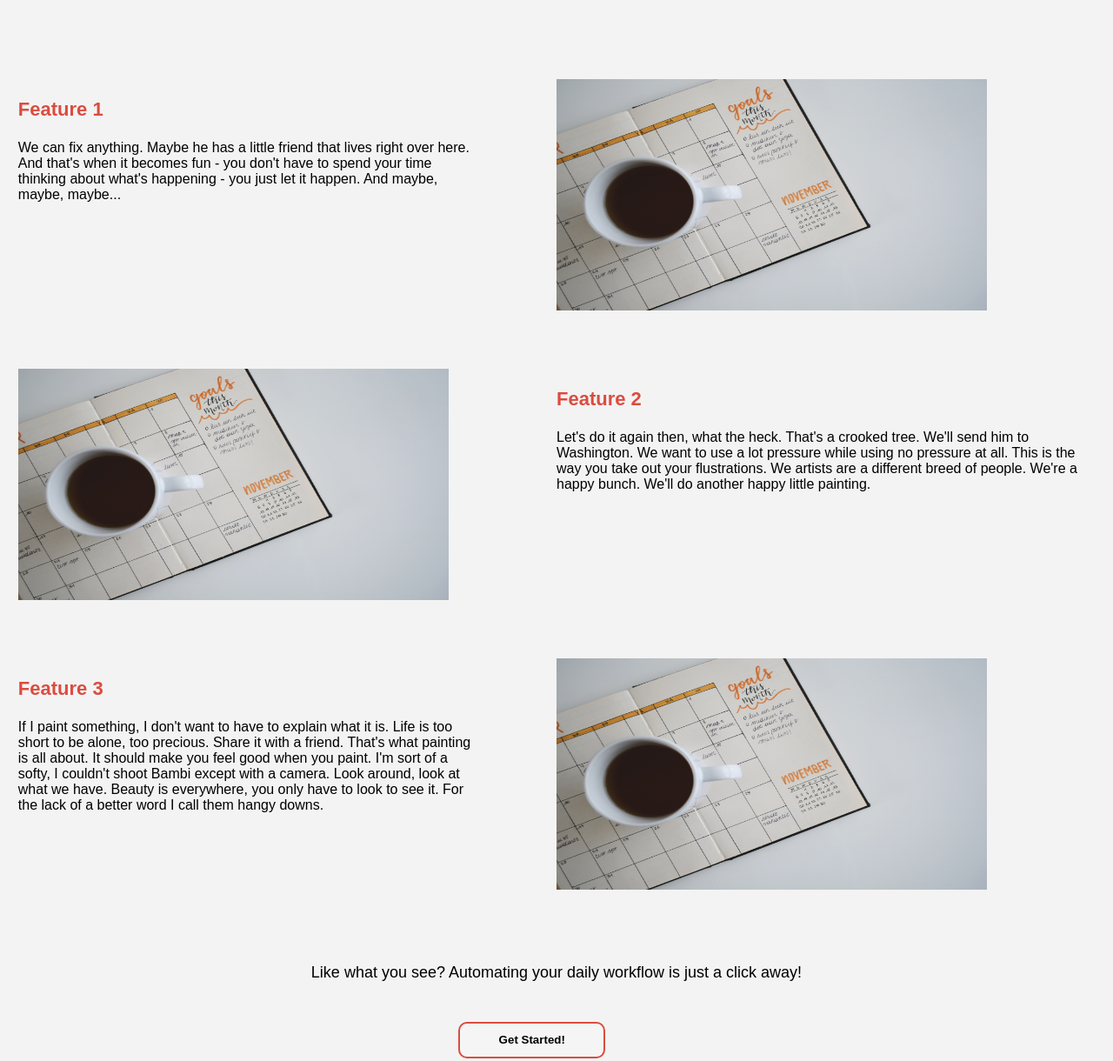
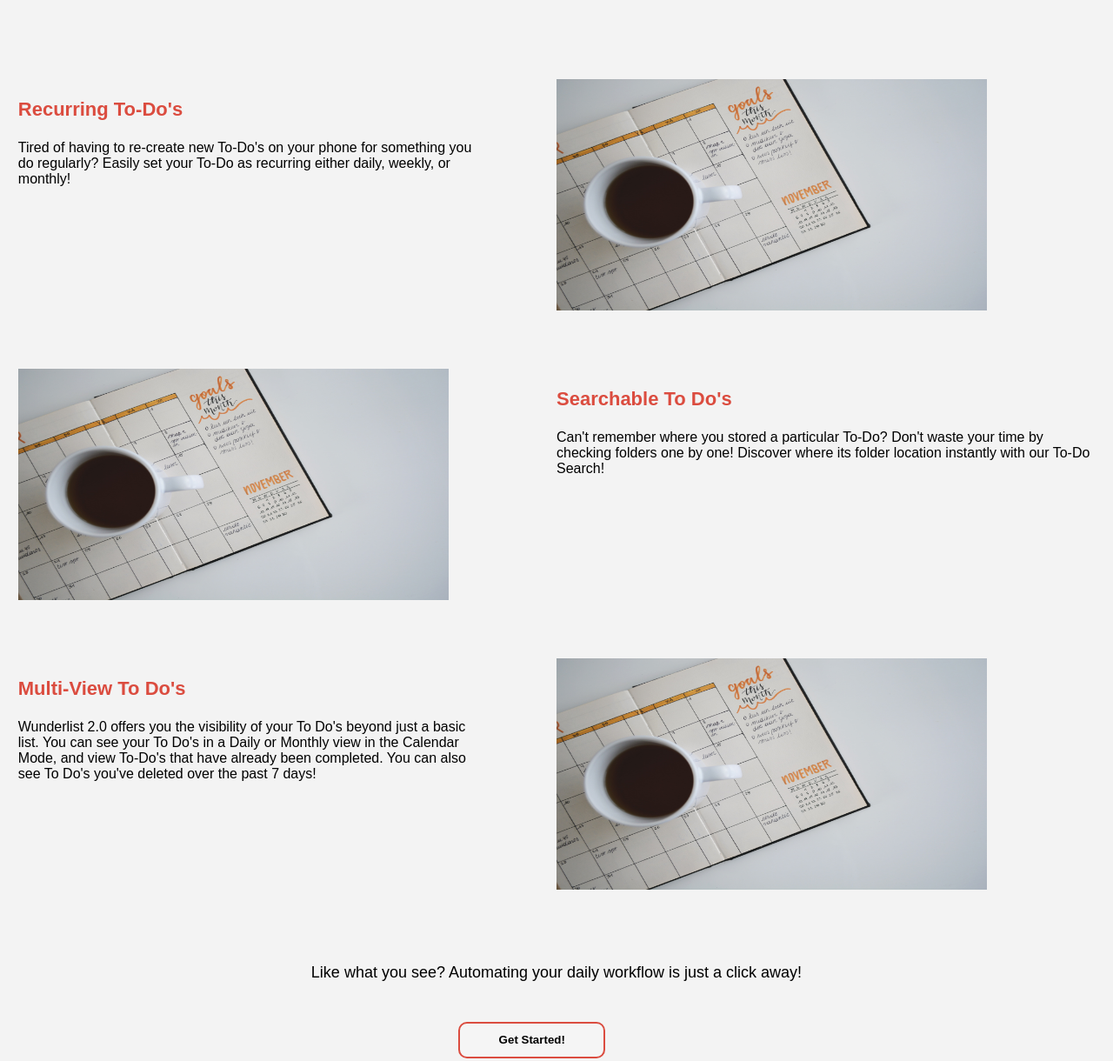
Before and after one commit to Build-Week-WunderList2-0/UI, a plain HTML site: page index.html in a window 1280 px wide. Shown: the part 464-1684 px from the top of the page at 87% size. Drawn offline with Linux system fonts and the light colour scheme.

Commit message:
Add feature paragraph content to landing page

```diff
--- a/index.html
+++ b/index.html
@@ -26,7 +26,7 @@
 
                 <div class="intro-desc">
                     <h2>One To-Do List to Rule Them All!</h2>
-                    <p>It's a very cold picture, I may have to go get my coat. It’s about to freeze me to death. Here we're limited by the time we have. All you have to learn here is how to have fun. Be so very light. Be a gentle whisper.</p>
+                    <p>Wunderlist 2.0 takes your traditional to-do list app and automates it! It not only allows you to write your to-do, work, grocery, trip, and household lists, but also allows you to set up recurring to-do lists by date and time! No matter how much is on your plate, Wunderlist2.0 makes it super easy to remember all your recurring to-do's that pop up unexpectedly!</p>
 
                   <a href="https://github.com/Build-Week-WunderList2-0/UI"><button class="Btn1"> Sign Up!</button></a>
                 </div>
@@ -39,8 +39,8 @@
 
             <section class="Content-Section">
                 <div class="Text-block">
-                        <h3>Feature 1</h3>
-                        <P>We can fix anything. Maybe he has a little friend that lives right over here. And that's when it becomes fun - you don't have to spend your time thinking about what's happening - you just let it happen. And maybe, maybe, maybe...</P>
+                        <h3>Recurring To-Do's</h3>
+                        <P>Tired of having to re-create new To-Do's on your phone for something you do regularly? Easily set your To-Do as recurring either daily, weekly, or monthly! </P>
                 </div>
                 <div class="Feature-img-div">
                      <img class="Feature-img" src="ProductiveImg1.jpg" alt="placeholder">
@@ -49,8 +49,8 @@
 
             <section class="Content-Section-Inverse">
                     <div class="Text-block">
-                        <h3>Feature 2</h3>
-                        <P>Let's do it again then, what the heck. That's a crooked tree. We'll send him to Washington. We want to use a lot pressure while using no pressure at all. This is the way you take out your flustrations. We artists are a different breed of people. We're a happy bunch. We'll do another happy little painting.</P>
+                        <h3>Searchable To Do's</h3>
+                        <P>Can't remember where you stored a particular To-Do? Don't waste your time by checking folders one by one! Discover where its folder location instantly with our To-Do Search!</P>
                     </div>
                     <div class="Feature-img-div">
                         <img class="Feature-img" src="ProductiveImg1.jpg" alt="placeholder">
@@ -59,8 +59,8 @@
 
             <section class="Content-Section">
                 <div class="Text-block">
-                    <h3>Feature 3</h3>
-                    <P>If I paint something, I don't want to have to explain what it is. Life is too short to be alone, too precious. Share it with a friend. That's what painting is all about. It should make you feel good when you paint. I'm sort of a softy, I couldn't shoot Bambi except with a camera. Look around, look at what we have. Beauty is everywhere, you only have to look to see it. For the lack of a better word I call them hangy downs.</P>
+                    <h3>Multi-View To Do's</h3>
+                    <P>Wunderlist 2.0 offers you the visibility of your To Do's beyond just a basic list. You can see your To Do's in a Daily or Monthly view in the Calendar Mode, and view To-Do's that have already been completed. You can also see To Do's you've deleted over the past 7 days!</P>
                 </div>
 
                 <div class="Feature-img-div">
```
